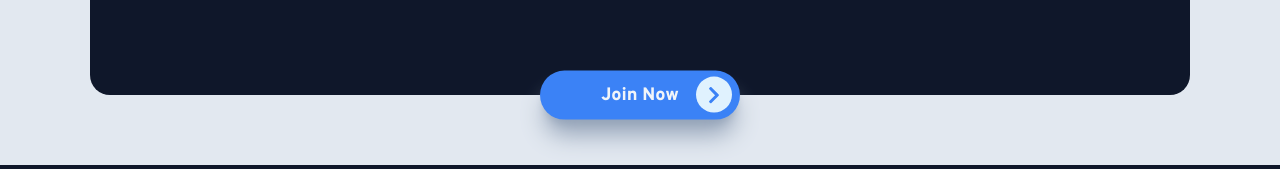
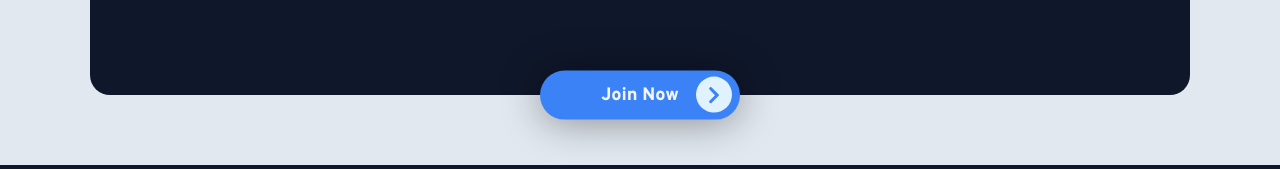
Before and after one commit to 4ndrs/anilist-clone, a Next.js app: page / in a window 1280 px wide. Shown: the part 697-866 px from the top of the page. Built offline with nearby package versions, Linux system fonts and the light colour scheme.

Commit message:
Add custom base shadow to join now button

```diff
--- a/app/components/hero.tsx
+++ b/app/components/hero.tsx
@@ -65,7 +65,7 @@ const Hero = () => (
 
     <Link
       href="#"
-      className="absolute bottom-0 right-1/2 flex h-[3.07rem] w-[12.5rem] translate-x-1/2 translate-y-1/2 items-center justify-center rounded-full bg-blue-500 shadow-xl shadow-slate-400 transition-shadow duration-300 hover:shadow-blueGlow2"
+      className="absolute bottom-0 right-1/2 flex h-[3.07rem] w-[12.5rem] translate-x-1/2 translate-y-1/2 items-center justify-center rounded-full bg-blue-500 shadow-[0_2px_40px_rgb(0_0_0_/40%)] transition-shadow duration-300 hover:shadow-blueGlow2"
     >
       <span className="text-[1.125rem] font-extrabold">Join Now</span>
       <div className="absolute right-2 flex h-9 w-9 items-center justify-center rounded-full bg-sky-100">
```
